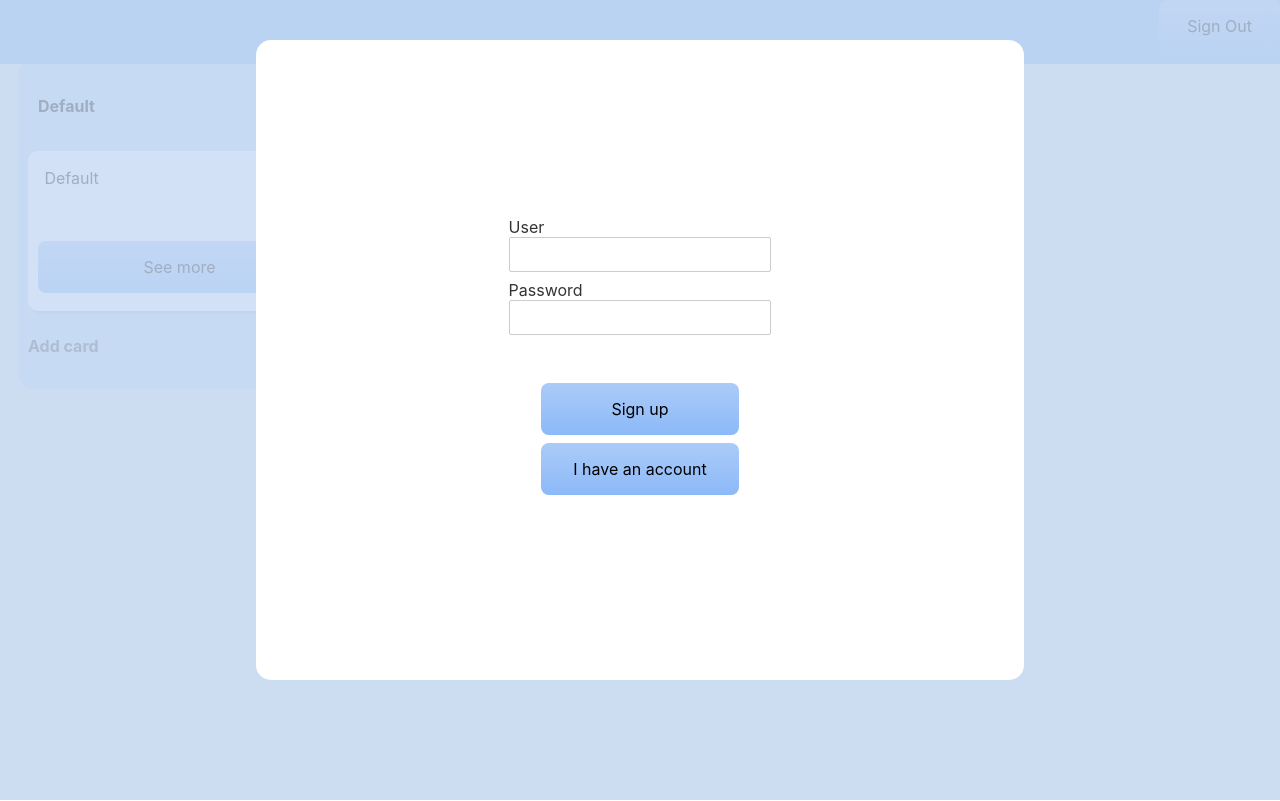
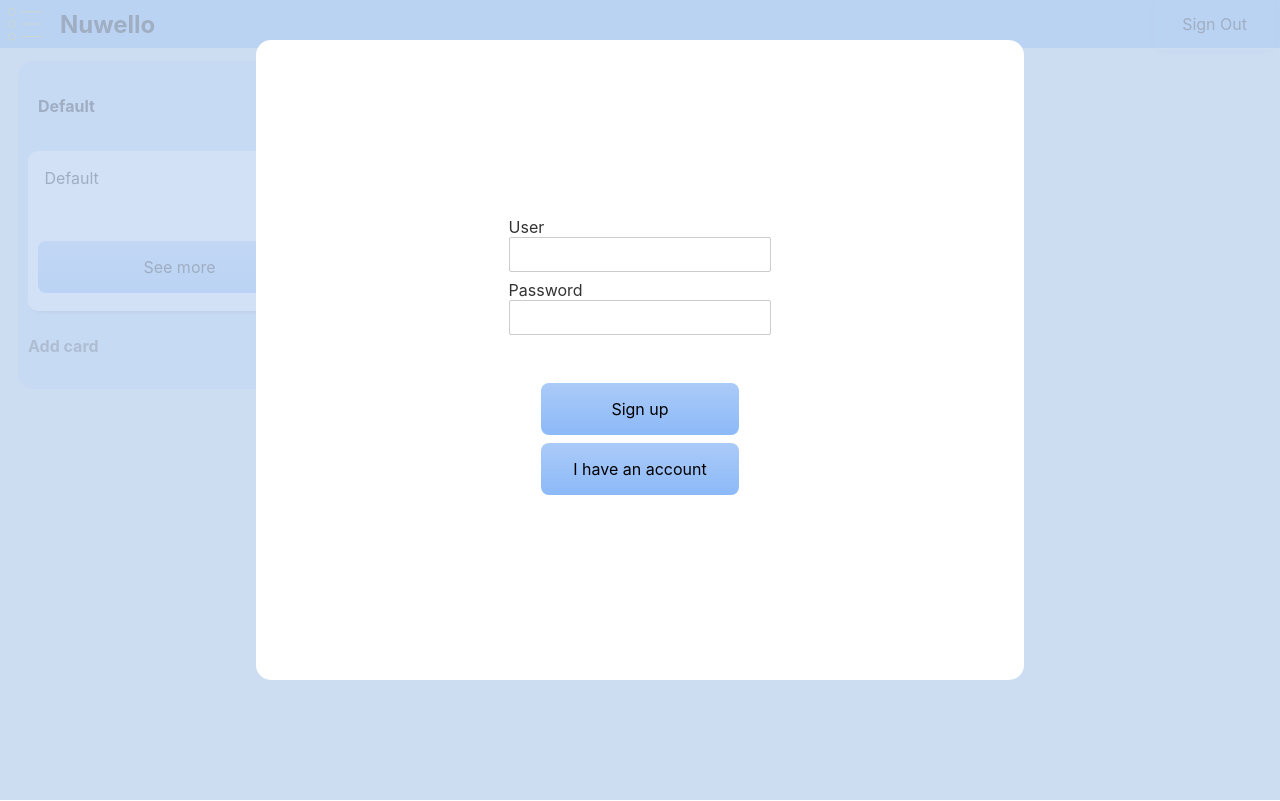
Before and after one commit to crisouteda/ToDo-Manager, a Svelte app: page / in a window 1280 px wide. Built offline with nearby package versions, Linux system fonts and the light colour scheme.

Commit message:
logo added

```diff
--- a/src/components/Header.svelte
+++ b/src/components/Header.svelte
@@ -4,6 +4,28 @@
 </script>
 
 <div>
+  <span class="title-wrapper">
+    <svg
+      class="icon"
+      xmlns="http://www.w3.org/2000/svg"
+      width="50"
+      height="50"
+      viewBox="0 0 50 50"
+    >
+      <g
+        fill="none"
+        stroke="#FFD700"
+        strokeLinecap="round"
+        strokeLinejoin="round"
+        strokeWidth="2"
+      >
+        <path
+          d="M11 7.5a5 5 0 11-10 0 5 5 0 0110 0zm0 0M11 25a5 5 0 11-10 0 5 5 0 0110 0zm0 0M11 43a5 5 0 11-10 0 5 5 0 0110 0zm0 0M19 25h30.016M19 43h30.016M19 7.5h30.016"
+        />
+      </g>
+    </svg>
+    <span class="title">Nuwello</span></span
+  >
   <button
     on:click={() => {
       $user = { username: undefined };
@@ -15,23 +37,26 @@
 <style>
   div {
     position: fixed;
-    height: 8%;
+    height: 6%;
     background: #8cb9f8;
     top: 0px;
     width: 100%;
     display: flex;
-    justify-content: flex-end;
+    justify-content: space-between;
+    align-items: center;
   }
 
   button {
-    background-image: linear-gradient(-180deg, #abcbf8 0%, #8cb9f8 100%);
+    background: transparent;
+    box-shadow: rgba(99, 99, 99, 0.2) 0px 2px 8px 0px;
+    margin: 0px 5px;
+    padding: 1rem 1.75rem;
     border-radius: 0.5rem;
     box-sizing: border-box;
     color: #000000;
     display: flex;
     font-size: 16px;
     justify-content: center;
-    padding: 1rem 1.75rem;
     text-decoration: none;
 
     border: 0;
@@ -44,4 +69,22 @@
   button:hover {
     background-image: linear-gradient(-180deg, #abcbf8 0%, #8cb9f8 100%);
   }
+
+  .icon {
+    transform: scale(0.7);
+  }
+
+  .title-wrapper {
+    display: flex;
+    justify-content: center;
+    align-items: center;
+  }
+
+  .title {
+    margin: 0px 10px;
+    font-size: 1.5rem;
+    font-weight: bolder;
+    color: #000000;
+    border-radius: 15px;
+  }
 </style>
```
